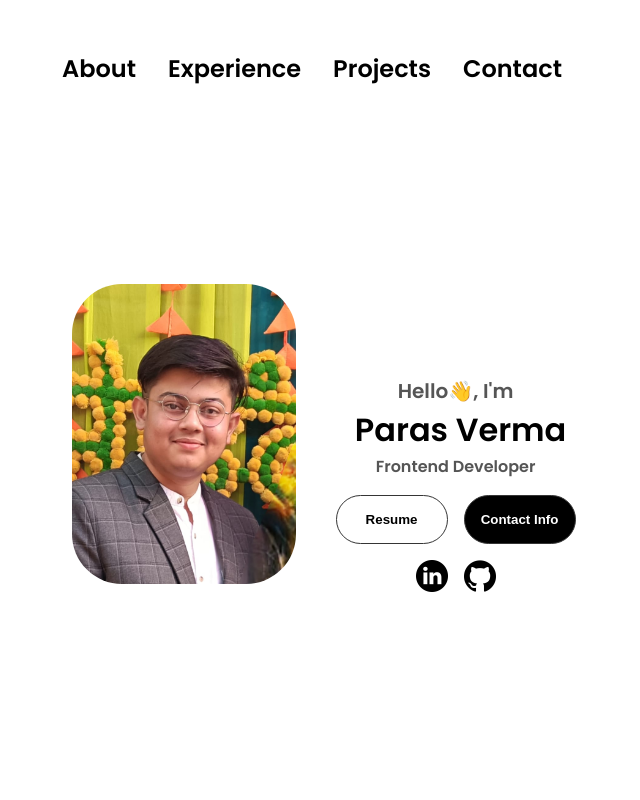
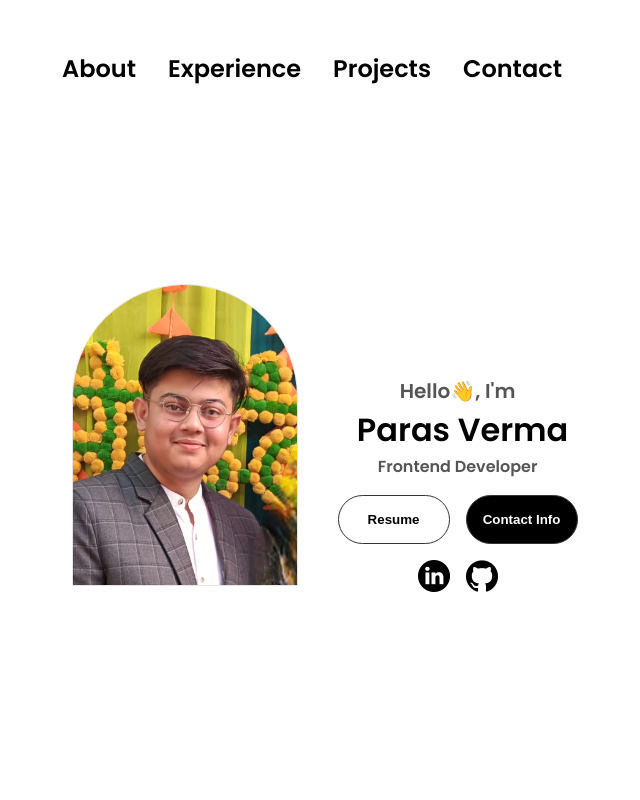
Before and after one commit to ParasVerma23/html-css-js-porfolio, a plain HTML site: page index.html in a window 1280 px wide. Shown: the top 800 px of the page, without its empty margins (328-968 px from the left). Drawn offline with Linux system fonts and the light colour scheme.

Commit message:
Update style.css

```diff
--- a/style.css
+++ b/style.css
@@ -186,19 +186,26 @@ section{
     height: 80vh;
 }
 
-.section__pic-container{
+.section__pic-container {
     display: flex;
     height: 400px;
     margin: auto 0;
     width: 50%;
     padding: 40px;
 }
-.profilePic
-{
+
+.profilePic {
     width: 300px;
     height: 300px;
-    border-radius: 50px;
-
+    position: relative;
+    /* Perfect arch shape with straight bottom */
+    border-radius: 150px 150px 0 0;
+    /* Remove previous gradient masks */
+    -webkit-mask-image: none;
+    mask-image: none;
+    object-fit: cover;
+    /* Clean border all around */
+    border: 1px solid rgba(0, 0, 0, 0.1);
 }
 
 .section__text{
```
